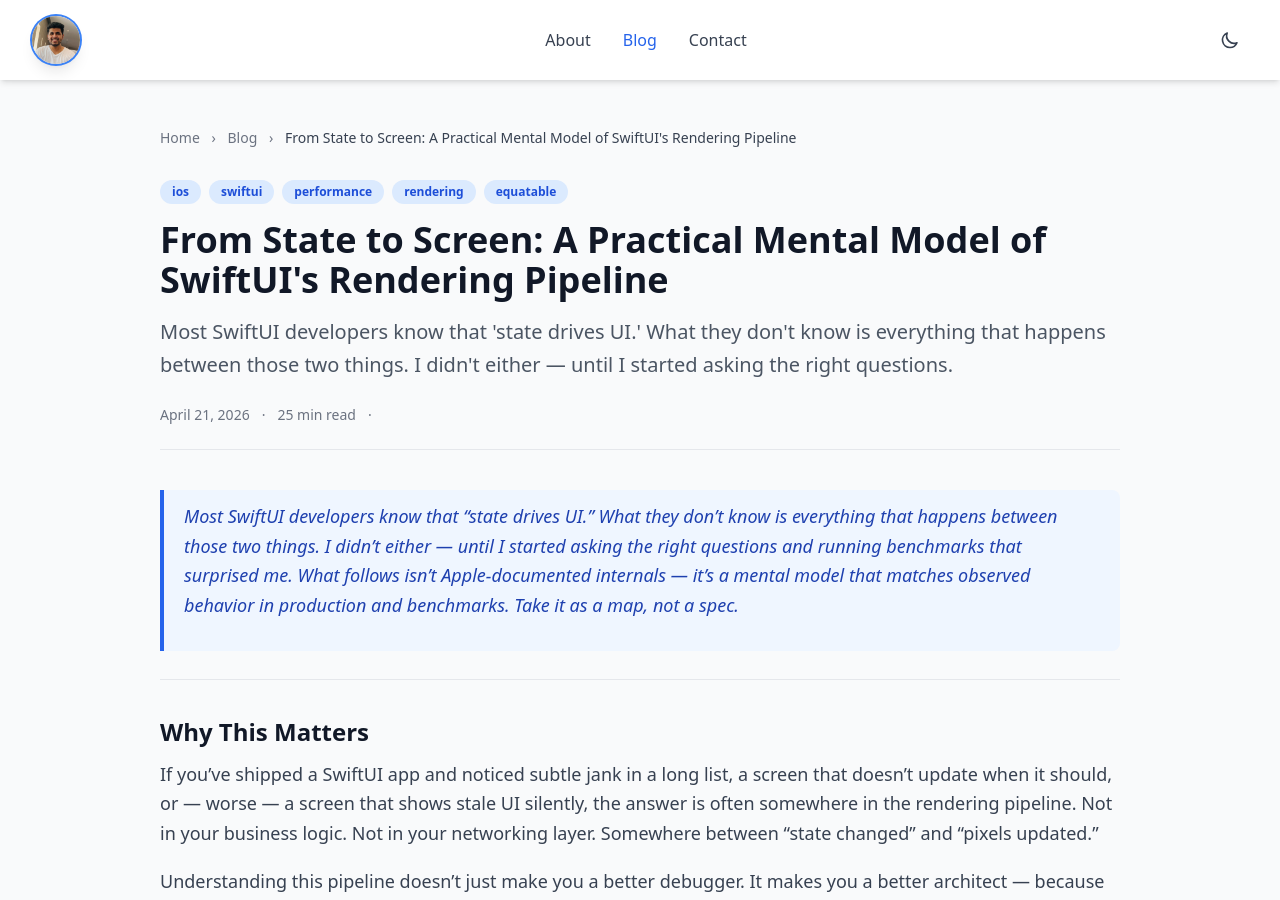
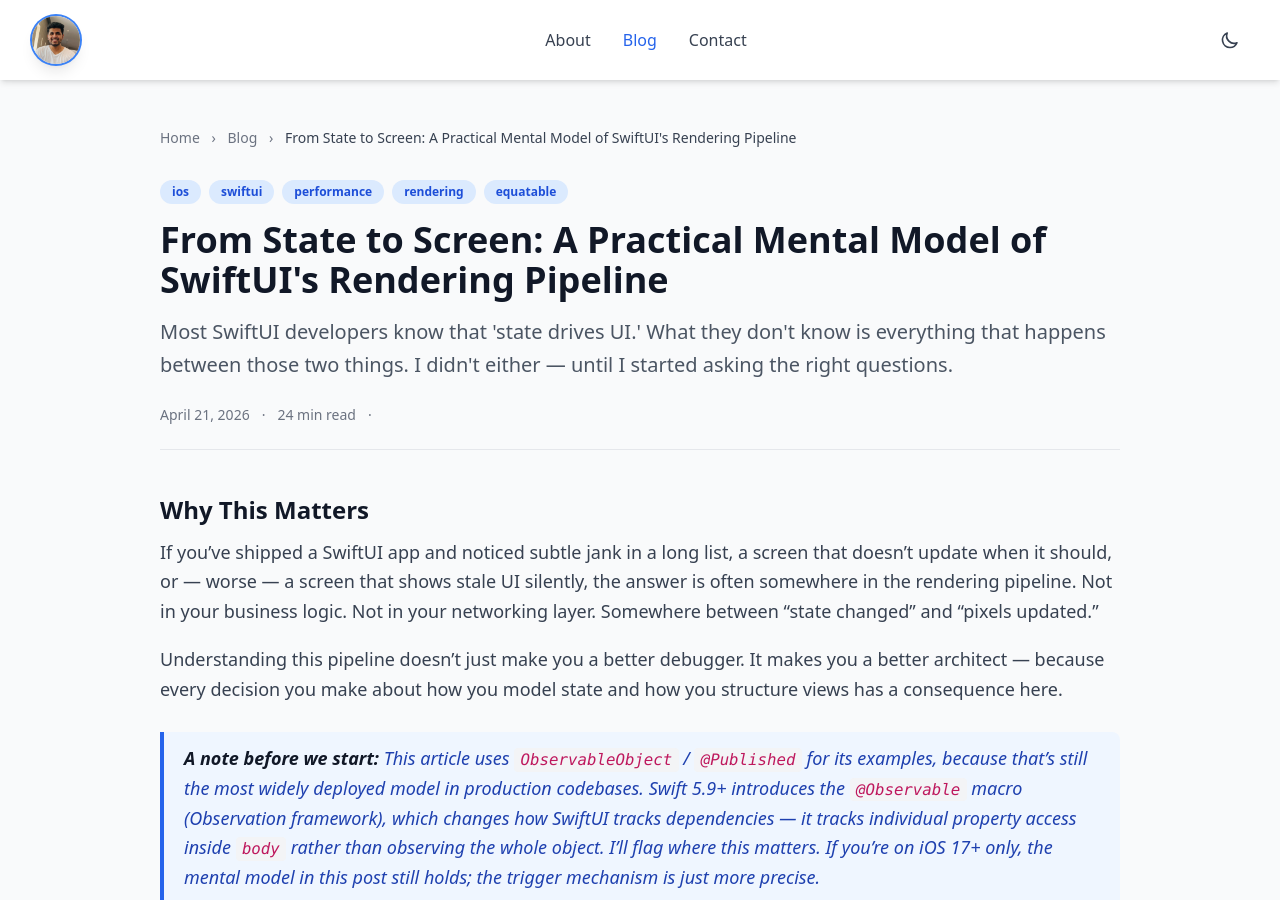
Before and after one commit to rajmanikush/rajmanikush.github.io, a Jekyll site: the page built from _posts/2026-04-21-from-state-to-screen-swiftui-rendering-pipeline.md, in a window 1280 px wide and 900 px high. Built offline with Jekyll 4.4.1, drawn with Linux system fonts in a browser that asks for light colours; nearby versions of some CDN libraries; comment, search, counter and statistics services are not loaded.

Commit message:
fix: remove duplicate opening blockquote
The front matter description already renders as the post subtitle in
the header — the opening blockquote repeated the same content.

Co-Authored-By: Claude Sonnet 4.6 <noreply@anthropic.com>

```diff
--- a/_posts/2026-04-21-from-state-to-screen-swiftui-rendering-pipeline.md
+++ b/_posts/2026-04-21-from-state-to-screen-swiftui-rendering-pipeline.md
@@ -4,10 +4,6 @@ title: "From State to Screen: A Practical Mental Model of SwiftUI's Rendering Pi
 date: 2026-04-21
 description: "Most SwiftUI developers know that 'state drives UI.' What they don't know is everything that happens between those two things. I didn't either — until I started asking the right questions."
 tags: [ios, swiftui, performance, rendering, equatable]
----
-
-> *Most SwiftUI developers know that "state drives UI." What they don't know is everything that happens between those two things. I didn't either — until I started asking the right questions and running benchmarks that surprised me. What follows isn't Apple-documented internals — it's a mental model that matches observed behavior in production and benchmarks. Take it as a map, not a spec.*
-
 ---
 
 ## Why This Matters
```
